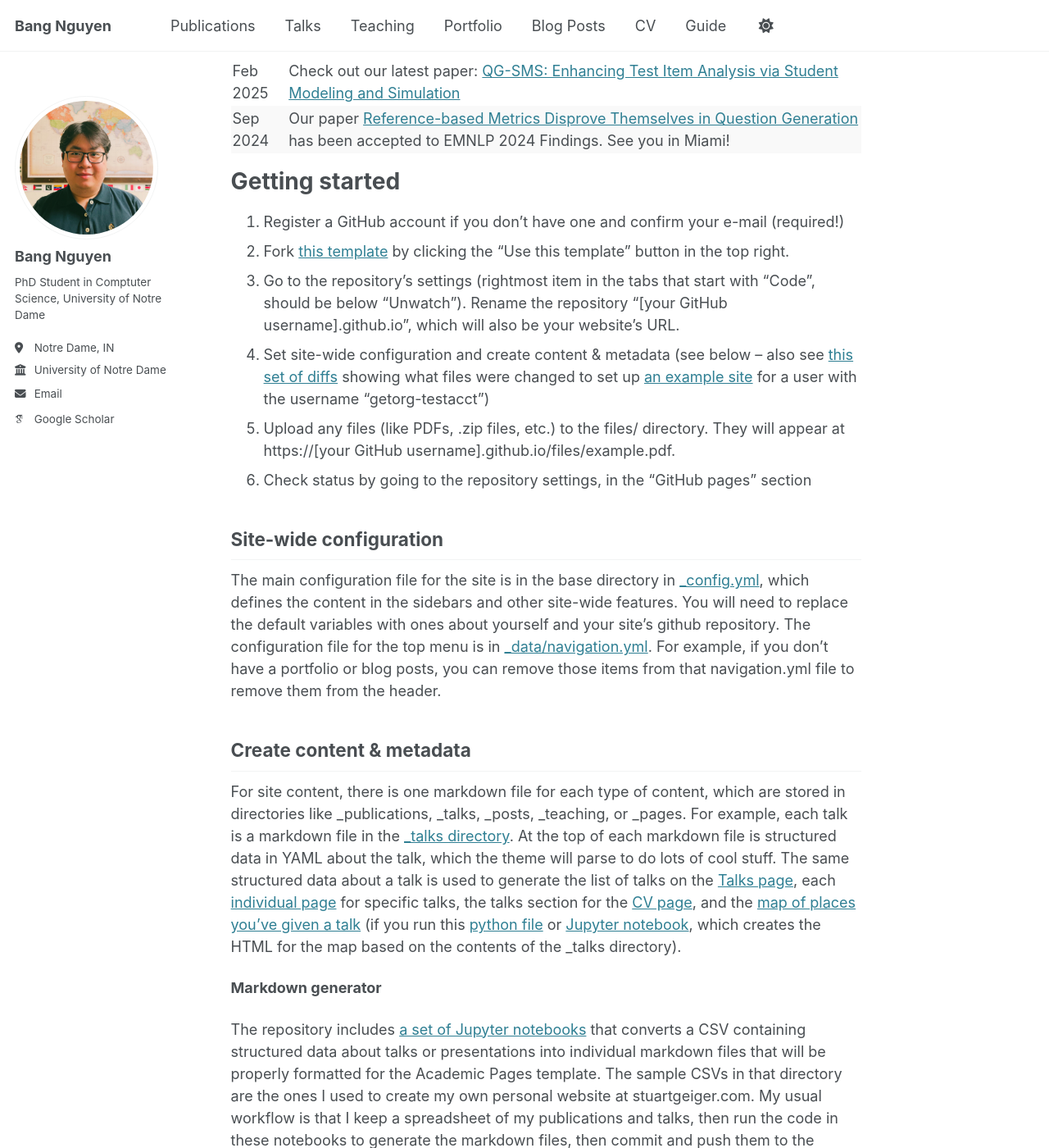
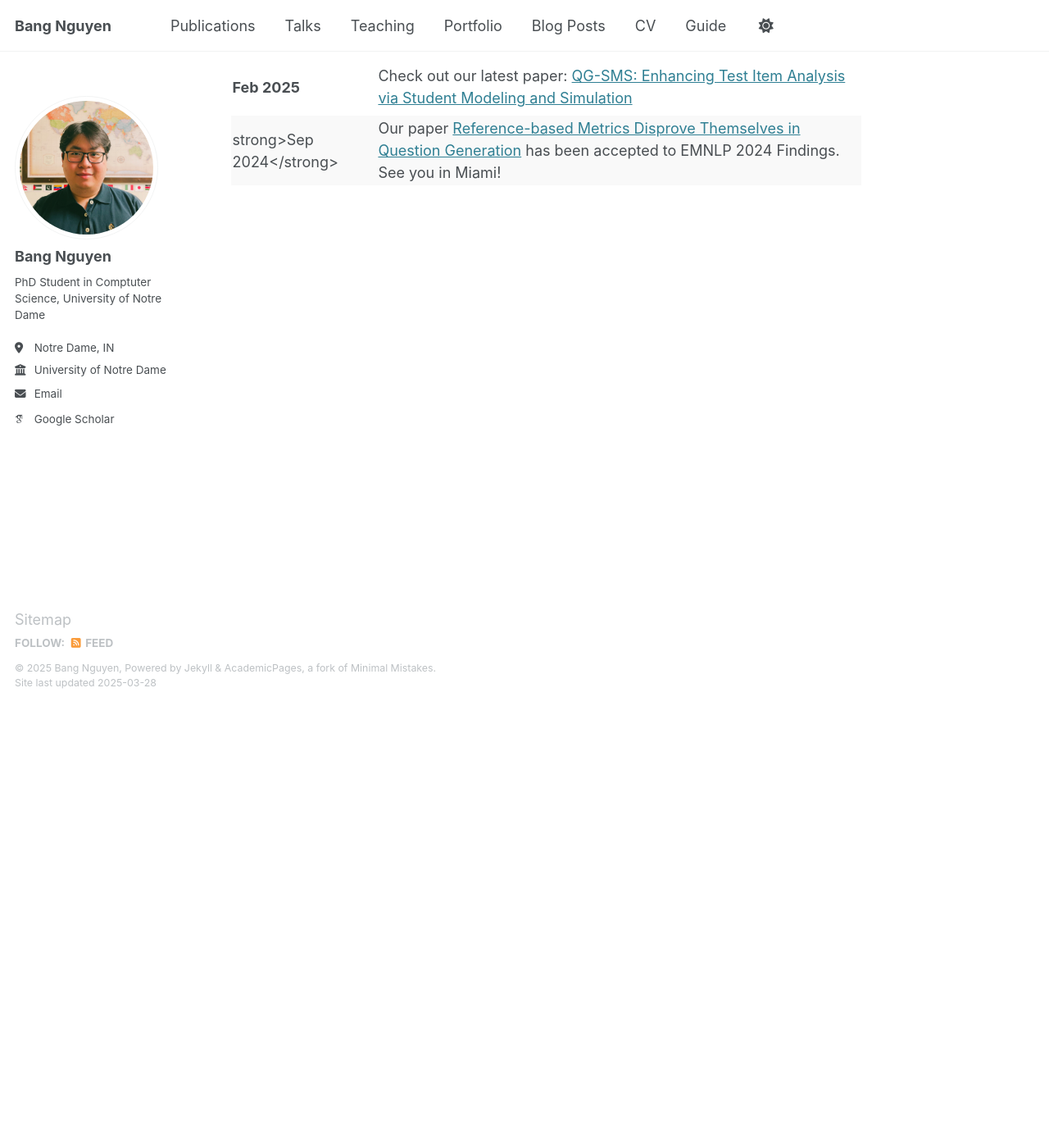
Before and after one commit to bnguyen5/bnguyen5.github.io, a Jekyll site: the page built from _pages/about.md, in a window 1280 px wide and 1400 px high, scrolled down 539 px. Shown: the whole window at 82% size. Built offline with Jekyll 4.4.1, drawn with Linux system fonts in a browser that asks for light colours; some web fonts are replaced; some of the changed text lies outside the part shown.

Commit message:
Update about.md

```diff
--- a/_pages/about.md
+++ b/_pages/about.md
@@ -15,46 +15,14 @@ With a strong interest in Natural Language Processing (NLP) and Machine Learning
 
 # What's new
 
-<table style="width:100%; border: none; border-spacing: 0; border-collapse: collapse; font: inherit;">
+<table style="width:100%; border-collapse: separate; border-spacing: 0 6px; border: none; font: inherit;">
   <tr style="background-color: #ffffff;">
-    <td style="padding: 2px; border: none;">Feb 2025</td>
+    <td style="padding: 2px; border: none;"><strong>Feb 2025</strong></td>
     <td style="padding: 2px; border: none;">Check out our latest paper: <a href="https://arxiv.org/abs/2503.05888" target="_blank">QG-SMS: Enhancing Test Item Analysis via Student Modeling and Simulation</a>
 </td>
   </tr>
   <tr style="background-color: #f9f9f9;">
-    <td style="padding: 2px; border: none;">Sep 2024</td>
+    <td style="padding: 2px; border: none;">strong>Sep 2024</strong></td>
     <td style="padding: 2px; border: none;">Our paper <a href="https://arxiv.org/abs/2403.12242" target="_blank">Reference-based Metrics Disprove Themselves in Question Generation</a> has been accepted to EMNLP 2024 Findings. See you in Miami!</td>
   </tr>
 </table>
-
-# Getting started
-
-1. Register a GitHub account if you don't have one and confirm your e-mail (required!)
-1. Fork [this template](https://github.com/academicpages/academicpages.github.io) by clicking the "Use this template" button in the top right.
-1. Go to the repository's settings (rightmost item in the tabs that start with "Code", should be below "Unwatch"). Rename the repository "[your GitHub username].github.io", which will also be your website's URL.
-1. Set site-wide configuration and create content & metadata (see below -- also see [this set of diffs](http://archive.is/3TPas) showing what files were changed to set up [an example site](https://getorg-testacct.github.io) for a user with the username "getorg-testacct")
-1. Upload any files (like PDFs, .zip files, etc.) to the files/ directory. They will appear at https://[your GitHub username].github.io/files/example.pdf.
-1. Check status by going to the repository settings, in the "GitHub pages" section
-
-## Site-wide configuration
-
-The main configuration file for the site is in the base directory in [\_config.yml](https://github.com/academicpages/academicpages.github.io/blob/master/_config.yml), which defines the content in the sidebars and other site-wide features. You will need to replace the default variables with ones about yourself and your site's github repository. The configuration file for the top menu is in [\_data/navigation.yml](https://github.com/academicpages/academicpages.github.io/blob/master/_data/navigation.yml). For example, if you don't have a portfolio or blog posts, you can remove those items from that navigation.yml file to remove them from the header.
-
-## Create content & metadata
-
-For site content, there is one markdown file for each type of content, which are stored in directories like \_publications, \_talks, \_posts, \_teaching, or \_pages. For example, each talk is a markdown file in the [\_talks directory](https://github.com/academicpages/academicpages.github.io/tree/master/_talks). At the top of each markdown file is structured data in YAML about the talk, which the theme will parse to do lots of cool stuff. The same structured data about a talk is used to generate the list of talks on the [Talks page](https://academicpages.github.io/talks), each [individual page](https://academicpages.github.io/talks/2012-03-01-talk-1) for specific talks, the talks section for the [CV page](https://academicpages.github.io/cv), and the [map of places you've given a talk](https://academicpages.github.io/talkmap.html) (if you run this [python file](https://github.com/academicpages/academicpages.github.io/blob/master/talkmap.py) or [Jupyter notebook](https://github.com/academicpages/academicpages.github.io/blob/master/talkmap.ipynb), which creates the HTML for the map based on the contents of the \_talks directory).
-
-**Markdown generator**
-
-The repository includes [a set of Jupyter notebooks](https://github.com/academicpages/academicpages.github.io/tree/master/markdown_generator) that converts a CSV containing structured data about talks or presentations into individual markdown files that will be properly formatted for the Academic Pages template. The sample CSVs in that directory are the ones I used to create my own personal website at stuartgeiger.com. My usual workflow is that I keep a spreadsheet of my publications and talks, then run the code in these notebooks to generate the markdown files, then commit and push them to the GitHub repository.
-
-## How to edit your site's GitHub repository
-
-Many people use a git client to create files on their local computer and then push them to GitHub's servers. If you are not familiar with git, you can directly edit these configuration and markdown files directly in the github.com interface. Navigate to a file (like [this one](https://github.com/academicpages/academicpages.github.io/blob/master/_talks/2012-03-01-talk-1.md) and click the pencil icon in the top right of the content preview (to the right of the "Raw | Blame | History" buttons). You can delete a file by clicking the trashcan icon to the right of the pencil icon. You can also create new files or upload files by navigating to a directory and clicking the "Create new file" or "Upload files" buttons.
-
-Example: editing a markdown file for a talk
-![Editing a markdown file for a talk](/images/editing-talk.png)
-
-## For more info
-
-More info about configuring Academic Pages can be found in [the guide](https://academicpages.github.io/markdown/), the [growing wiki](https://github.com/academicpages/academicpages.github.io/wiki), and you can always [ask a question on GitHub](https://github.com/academicpages/academicpages.github.io/discussions). The [guides for the Minimal Mistakes theme](https://mmistakes.github.io/minimal-mistakes/docs/configuration/) (which this theme was forked from) might also be helpful.
```
